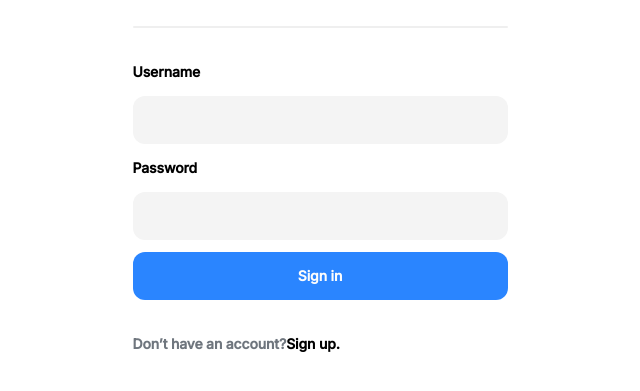
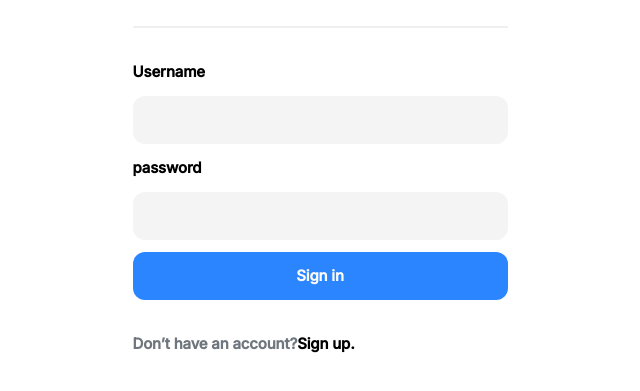
Before and after one commit to dwikbtn/usertip-test, a React (Create React App) app: page / in a window 1280 px wide. Shown: the part 289-680 px from the top of the page, without its empty margins (320-960 px from the left). Built offline with nearby package versions, Linux system fonts and the light colour scheme.

Commit message:
refactoring login page

```diff
--- /dev/null
+++ b/src/Test.jsx
@@ -0,0 +1,39 @@
+import React, { useState } from "react";
+import Input from "./components/UI/Input";
+
+const Test = () => {
+  const [inputValue, setInputValue] = useState({ userName: "", password: "" });
+  const { userName, password } = inputValue;
+
+  const handleInputChange = (e) => {
+    const { name, value } = e.target;
+    setInputValue((prev) => ({
+      ...prev,
+      [name]: value,
+    }));
+    console.log(inputValue);
+  };
+
+  return (
+    <>
+      <Input
+        label={"name"}
+        type={"text"}
+        inputName={"userName"}
+        className={"mb-3"}
+        onChange={handleInputChange}
+        value={userName}
+      />
+      <Input
+        label={"password"}
+        type={"password"}
+        inputName={"password"}
+        className={"mb-3"}
+        onChange={handleInputChange}
+        value={password}
+      />
+    </>
+  );
+};
+
+export default Test;
--- a/src/components/LogStatus/Login.jsx
+++ b/src/components/LogStatus/Login.jsx
@@ -1,13 +1,27 @@
 import React, { useState } from "react";
 import logoImg from "../../assets/icons/Logo.png";
+import Input from "../UI/Input";
 
 const Login = (props) => {
-  const [userName, setUserName] = useState();
-  const [password, setPassword] = useState();
+  const [inputValue, setInputValue] = useState({ userName: "", password: "" });
+  const { userName, password } = inputValue;
+
+  const handleInputChange = (e) => {
+    const { name, value } = e.target;
+    setInputValue((prev) => ({
+      ...prev,
+      [name]: value,
+    }));
+  };
 
   const loginHandler = (e) => {
     e.preventDefault();
-    if (userName === props.db.userName && password === props.db.password) {
+    const userData = props.db.find((user) => user.userName === userName);
+    if (!userData) {
+      console.log("user name invalid");
+      return 0;
+    }
+    if (userName === userData.userName && password === userData.password) {
       props.logStatus();
     } else {
       console.log("password incorrect");
@@ -20,29 +34,21 @@ const Login = (props) => {
         <img className="w-12 h-12 mb-8" src={logoImg} alt="logo" />
         <h2 className="login-header">Login</h2>
         <div className="w-full bg-neutral-300 h-[2px] rounded-sm mb-8"></div>
-        <label
-          htmlFor="userName"
-          className="h-6 login-text  text-black font-semibold mb-3"
-        >
-          Username
-        </label>
-        <input
-          onChange={(e) => setUserName(e.target.value)}
-          type="text"
-          name="userName"
-          className="bg-neutral-200 h-12 rounded-xl p-3 login-text font-semibold text-gray-200 mb-3"
+        <Input
+          label={"Username"}
+          type={"text"}
+          inputName={"userName"}
+          className={"mb-3"}
+          onChange={handleInputChange}
+          value={userName}
         />
-        <label
-          htmlFor="password"
-          className="h-6 login-text font-semibold  text-black mb-3"
-        >
-          Password
-        </label>
-        <input
-          onChange={(e) => setPassword(e.target.value)}
-          type="password"
-          name="password"
-          className="bg-neutral-200 h-12 rounded-xl p-3 login-text font-semibold text-gray-200 mb-3"
+        <Input
+          label={"password"}
+          type={"password"}
+          inputName={"password"}
+          className={"mb-3"}
+          onChange={handleInputChange}
+          value={password}
         />
         <button
           className="bg-primary rounded-xl h-12 text-neutral-100 p-3 login-text font-bold mb-8  hover:cursor-pointer hover:underline"
--- /dev/null
+++ b/src/components/UI/Input.jsx
@@ -0,0 +1,23 @@
+import React from "react";
+
+const Input = ({ label, onChange, value, type, inputName, className }) => {
+  return (
+    <>
+      <label
+        htmlFor="input-field"
+        className="h-6 login-text  text-black font-semibold mb-3"
+      >
+        {label}
+      </label>
+      <input
+        onChange={onChange}
+        value={value}
+        type={type}
+        name={inputName}
+        className={`input-form ${className}`}
+      />
+    </>
+  );
+};
+
+export default Input;
--- a/src/database/db.json
+++ b/src/database/db.json
@@ -1,3 +1,4 @@
+[
   {
     "userName": "John",
     "emailAddress": "test@email.com",
@@ -9,4 +10,17 @@
     "greatB": 2,
     "masterB": 1,
     "pokemonList": []
+  },
+  {
+    "userName": "test2",
+    "emailAddress": "test@email.com",
+    "password": "test2",
+    "coins": 500,
+    "attempts": 0,
+    "catched": 0,
+    "pokeB": 5,
+    "greatB": 2,
+    "masterB": 1,
+    "pokemonList": []
   }
+]
--- a/src/index.css
+++ b/src/index.css
@@ -10,12 +10,17 @@
   }
 }
 
+/* ui */
+.input-form {
+  @apply block bg-neutral-200 h-12 rounded-xl p-3 login-text font-semibold text-gray-200;
+}
+
 .login-header {
   @apply font-semibold text-5xl leading-12 tracking-tighter text-neutral-700 mb-8;
 }
 
 .login-text {
-  @apply text-tiny text-sm leading-6 tracking-tightest;
+  @apply text-tiny leading-6 tracking-tightest;
 }
 
 .hover-sidebar {
```
Also changed, not shown: src/index.js (+8 -6 lines). Lines whose indentation alone changed are shown as unchanged.
